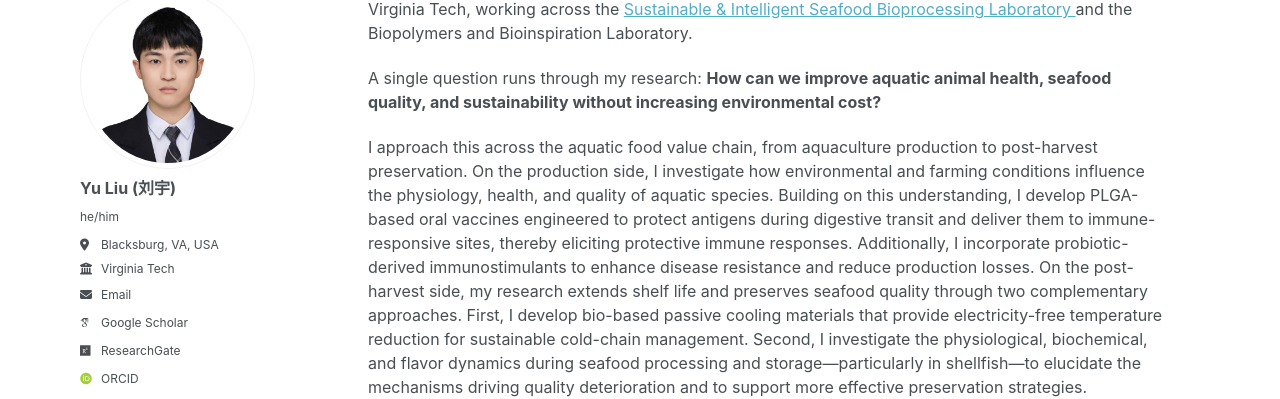
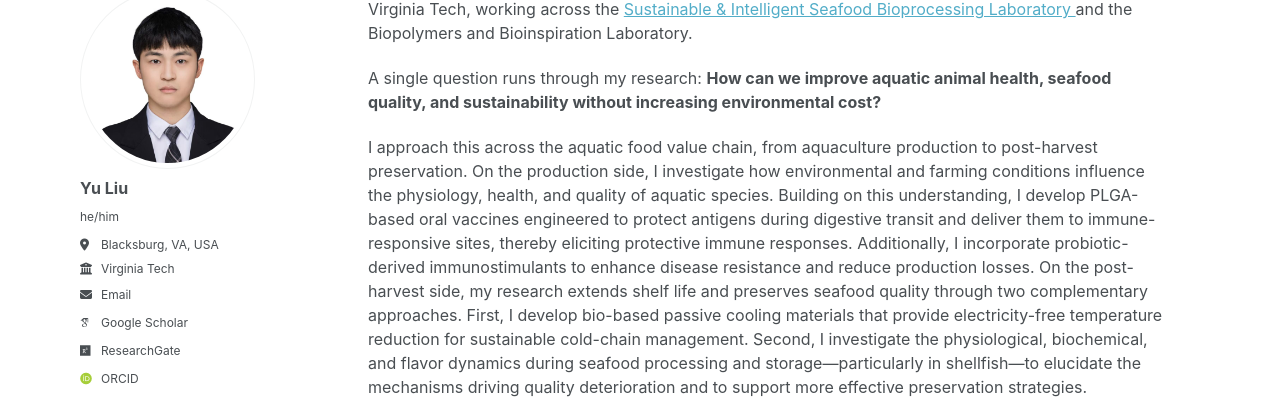
Before and after one commit to yuliu0322/yuliu0322.github.io, a Jekyll site: the page built from _pages/about.md, in a window 1280 px wide and 1019 px high. Shown: the part 158-557 px from the top of the window. Built offline with Jekyll 4.4.1, drawn with Linux system fonts in a browser that asks for light colours; some web fonts are replaced; a script bundle is joined from its source files by our own code; library files that are not in the unit come from our copies.

Commit message:
Update _config.yml

```diff
--- a/_config.yml
+++ b/_config.yml
@@ -24,7 +24,7 @@ repository               : "yuliu0322/yuliu0322.github.io"
 author:
   # Biographic information
   avatar           : "bio-profile.png"
-  name             : "Yu Liu (刘宇)"
+  name             : "Yu Liu"
   pronouns         : "he/him"
   bio              : # URL
   location         : "Blacksburg, VA, USA"
```
